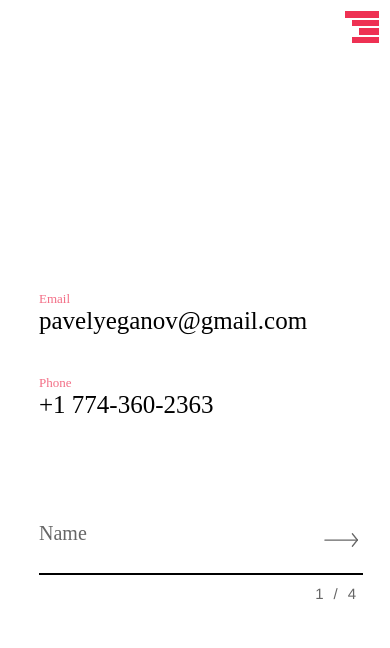
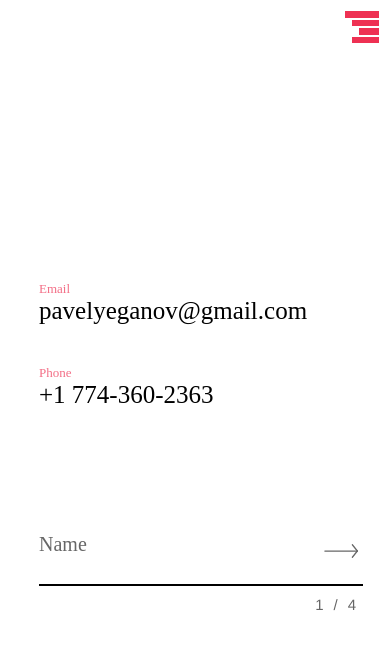
Before and after one commit to Pagnito/portfolio, a React app: page /contact in a window 390 px wide. Shown: the top 648 px of the page. Built offline with nearby package versions, Linux system fonts and the light colour scheme; a web font is replaced by a local one.

Commit message:
visual fix contact form height

```diff
--- a/src/components/contact/contact.scss
+++ b/src/components/contact/contact.scss
@@ -269,7 +269,7 @@
     margin-top: 40px;
   }
   #contact-info-n-form {
-    height: 45vh !important;
+    height: 50vh !important;
   }
 }
 
```
